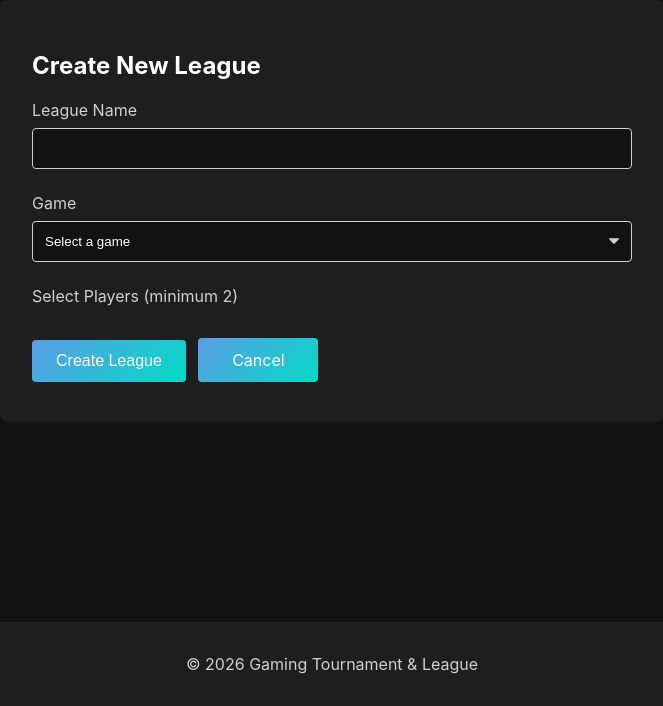
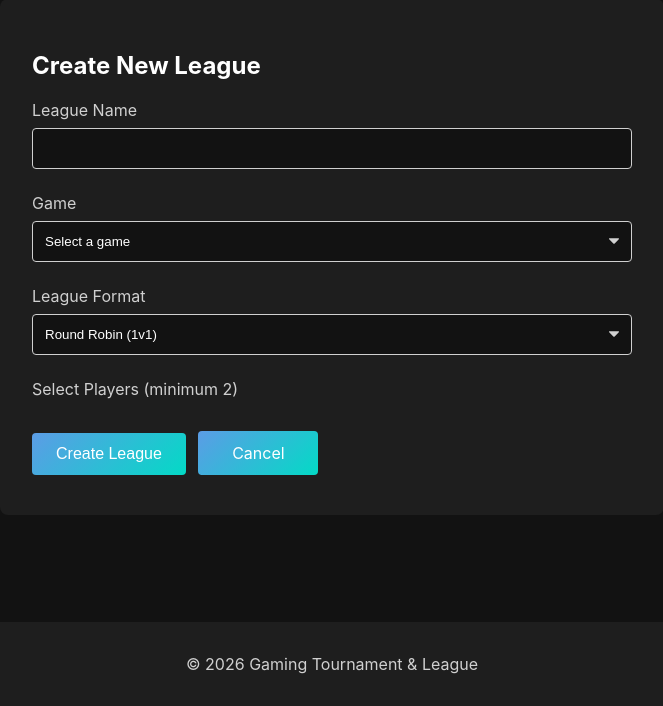
Before and after one commit to Teiteland/tourneyandleaguesforfriends, a Flask app: page /leagues/create in a window 1280 px wide. Shown: the part 94-800 px from the top of the page, without its empty margins (308-971 px from the left). Run offline with Flask 3, Linux system fonts and the light colour scheme; the visitor is signed in with stand-in values (Sample User, id 1).

Commit message:
Add FFA league format - create leagues with FFA rounds instead of round-robin

```diff
--- a/app/models/models.py
+++ b/app/models/models.py
@@ -31,6 +31,8 @@
     id = db.Column(db.Integer, primary_key=True)
     name = db.Column(db.String(100), nullable=False)
     game_id = db.Column(db.Integer, db.ForeignKey('game.id'))
+    format = db.Column(db.String(20), default='round_robin')  # round_robin, ffa
+    num_rounds = db.Column(db.Integer, default=1)
     status = db.Column(db.String(20), default='active')
     created_at = db.Column(db.DateTime, default=datetime.utcnow)
     ended_at = db.Column(db.DateTime, nullable=True)
--- a/app/routes/routes.py
+++ b/app/routes/routes.py
@@ -380,22 +380,37 @@
     if request.method == 'POST':
         name = request.form.get('name')
         game_id = request.form.get('game_id')
+        league_format = request.form.get('format', 'round_robin')
+        num_rounds = int(request.form.get('num_rounds', 1))
         selected_players = request.form.getlist('players')
 
         if not name or not game_id:
             flash('Name and game are required', 'error')
             return render_template('create_league.html', games=games, players=players)
 
+        if league_format == 'ffa' and len(selected_players) < 2:
+            flash('FFA league requires at least 2 players', 'error')
+            return render_template('create_league.html', games=games, players=players)
+
+        if league_format == 'ffa' and (num_rounds < 1 or num_rounds > 99):
+            flash('Number of rounds must be between 1 and 99', 'error')
+            return render_template('create_league.html', games=games, players=players)
+
         league = League(
             name=name,
             game_id=game_id,
+            format=league_format,
+            num_rounds=num_rounds,
             owner_id=session['user_id'],
             unique_id=uuid.uuid4().hex[:12]
         )
         db.session.add(league)
         db.session.flush()
 
-        generate_round_robin(league, selected_players)
+        if league_format == 'ffa':
+            generate_ffa_rounds(league, num_rounds, selected_players)
+        else:
+            generate_round_robin(league, selected_players)
 
         db.session.commit()
         flash(f'League "{name}" created successfully!', 'success')
@@ -406,6 +421,9 @@
 @main.route('/leagues/<int:league_id>')
 def league(league_id):
     league = League.query.get_or_404(league_id)
+
+    is_ffa_league = league.format == 'ffa'
+
     rounds = LeagueRound.query.filter_by(league_id=league_id).order_by(LeagueRound.round_number).all()
 
     matches_by_round = {}
@@ -440,6 +458,9 @@
     for ms_list in mass_starts_by_round.values():
         mass_starts_all.extend(ms_list)
 
+    # For FFA leagues, ordered rounds
+    ffa_rounds = FFAMatch.query.filter_by(league_id=league_id).order_by(FFAMatch.round_number).all() if is_ffa_league else []
+
     standings = calculate_standings(league_id)
     can_manage = can_manage_league(league_id)
 
@@ -452,7 +473,8 @@
     return render_template('league.html', league=league, rounds=rounds,
                            matches_by_round=matches_by_round, standings=standings,
                            can_manage=can_manage, own_profile=own_profile,
-                           ffas_all=ffas_all, mass_starts_all=mass_starts_all)
+                           ffas_all=ffas_all, mass_starts_all=mass_starts_all,
+                           ffa_rounds=ffa_rounds, is_ffa_league=is_ffa_league)
 
 @main.route('/leagues/<int:league_id>/round/<int:round_number>/activate')
 def activate_round(league_id, round_number):
@@ -537,6 +559,35 @@
 
         if next_round and not next_round.is_active:
             next_round.is_active = True
+            db.session.commit()
+
+def _advance_ffa_league(league_id, completed_ffa_id):
+    """Auto-activate next FFA round or end league when all rounds complete."""
+    league = League.query.get(league_id)
+    if not league or league.format != 'ffa':
+        return
+
+    completed_ffa = FFAMatch.query.get(completed_ffa_id)
+    if not completed_ffa or not completed_ffa.round_number:
+        return
+
+    # Find next uncompleted FFA round
+    next_ffa = FFAMatch.query.filter(
+        FFAMatch.league_id == league_id,
+        FFAMatch.status != 'completed',
+        FFAMatch.round_number > completed_ffa.round_number
+    ).order_by(FFAMatch.round_number).first()
+
+    if next_ffa:
+        next_ffa.status = 'active'
+        db.session.commit()
+    else:
+        # All rounds completed - end the league
+        all_ffas = FFAMatch.query.filter_by(league_id=league_id).all()
+        all_done = all(f.status == 'completed' for f in all_ffas)
+        if all_done:
+            league.status = 'completed'
+            league.ended_at = datetime.utcnow()
             db.session.commit()
 
 @main.route('/leagues/<int:league_id>/end')
@@ -1113,8 +1164,61 @@
 
         players = [players[0]] + [players[-1]] + players[1:-1]
 
+def generate_ffa_rounds(league, num_rounds, player_ids):
+    for round_num in range(num_rounds):
+        ffa = FFAMatch(
+            league_id=league.id,
+            round_number=round_num + 1,
+            name=f'Round {round_num + 1}',
+            game_id=league.game_id,
+            status='draft'
+        )
+        db.session.add(ffa)
+        db.session.flush()
+
+        for player_id in player_ids:
+            fp = FFAPlayer(
+                ffa_match_id=ffa.id,
+                player_id=int(player_id)
+            )
+            db.session.add(fp)
+
+    # Activate first round
+    first_ffa = FFAMatch.query.filter_by(league_id=league.id, round_number=1).first()
+    if first_ffa:
+        first_ffa.status = 'active'
+        db.session.add(first_ffa)
+
 def calculate_standings(league_id):
     league = League.query.get_or_404(league_id)
+
+    if league.format == 'ffa':
+        ffas = FFAMatch.query.filter_by(league_id=league_id).filter(FFAMatch.status == 'completed').all()
+        standings = {}
+
+        for ffa in ffas:
+            for fp in ffa.players:
+                if fp.player_id not in standings:
+                    player = Player.query.get(fp.player_id)
+                    standings[fp.player_id] = {
+                        'player_id': fp.player_id,
+                        'name': player.name,
+                        'played': 0,
+                        'points': 0,
+                        'best_placement': None
+                    }
+                standings[fp.player_id]['played'] += 1
+                standings[fp.player_id]['points'] += fp.points_earned
+                if standings[fp.player_id]['best_placement'] is None or fp.placement < standings[fp.player_id]['best_placement']:
+                    standings[fp.player_id]['best_placement'] = fp.placement
+
+        sorted_standings = sorted(standings.values(), key=lambda x: (-x['points'], x['best_placement'] or 999))
+
+        for i, s in enumerate(sorted_standings):
+            s['position'] = i + 1
+
+        return sorted_standings
+
     matches = Match.query.filter_by(league_id=league_id).all()
 
     standings = {}
@@ -1846,6 +1950,11 @@
         ffa.status = 'completed'
         ffa.played_at = datetime.utcnow()
         db.session.commit()
+
+        # If this FFA belongs to an FFA league, handle progression
+        if ffa.league_id:
+            _advance_ffa_league(ffa.league_id, ffa.id)
+
         flash('FFA result saved!', 'success')
         return redirect(url_for('main.ffa_match', ffa_id=ffa_id))
 
@@ -1865,6 +1974,7 @@
     flash(f'FFA "{ffa.name}" ended', 'success')
 
     if ffa.league_id:
+        _advance_ffa_league(ffa.league_id, ffa.id)
         return redirect(url_for('main.league', league_id=ffa.league_id))
     return redirect(url_for('main.ffa_match', ffa_id=ffa_id))
 
@@ -2048,7 +2158,7 @@
 
 @main.route('/webhook', methods=['POST'])
 def webhook():
-    SECRET = b'ASUhnjasgds6798o3h2AS'
+    SECRET = os.environ.get('WEBHOOK_SECRET', '').encode().strip()
     signature = request.headers.get('X-Hub-Signature-256', '')
     expected = 'sha256=' + hmac.new(SECRET, request.data, hashlib.sha256).hexdigest()
 
--- a/app/templates/create_league.html
+++ b/app/templates/create_league.html
@@ -20,6 +20,18 @@
             </select>
         </div>
         <div class="form-group">
+            <label for="format">League Format</label>
+            <select id="format" name="format" onchange="toggleFormat()">
+                <option value="round_robin">Round Robin (1v1)</option>
+                <option value="ffa">Free For All</option>
+            </select>
+        </div>
+        <div class="form-group" id="num-rounds-group" style="display:none;">
+            <label for="num_rounds">Number of Rounds</label>
+            <input type="number" id="num_rounds" name="num_rounds" value="1" min="1" max="99">
+            <small class="form-help">Each round is a FFA match with all players (1-99)</small>
+        </div>
+        <div class="form-group">
             <label>Select Players (minimum 2)</label>
             <div class="players-grid">
                 {% for player in players %}
@@ -34,4 +46,12 @@
         <a href="/leagues" class="btn-secondary">Cancel</a>
     </form>
 </div>
+
+<script>
+function toggleFormat() {
+    const format = document.getElementById('format').value;
+    const roundsGroup = document.getElementById('num-rounds-group');
+    roundsGroup.style.display = format === 'ffa' ? 'block' : 'none';
+}
+</script>
 {% endblock %}
--- a/app/templates/leagues.html
+++ b/app/templates/leagues.html
@@ -16,6 +16,7 @@
             <div class="league-card">
                 <h3><a href="/leagues/{{ league.id }}">{{ league.name }}</a></h3>
                 <p class="league-game">{{ league.game.name if league.game else 'No game' }}</p>
+                <p class="league-format">{{ 'FFA' if league.format == 'ffa' else 'Round Robin' }}</p>
                 <p class="league-status status-{{ league.status }}">{{ league.status }}</p>
                 <p class="league-date">Created: {{ league.created_at.strftime('%Y-%m-%d') }}</p>
                 {% if league.owner %}
```
Also changed, not shown: app/templates/league.html (+47 -5 lines), migrations/versions/744878d56a46_add_format_and_num_rounds_to_league.py (added, +28 -0 lines).
